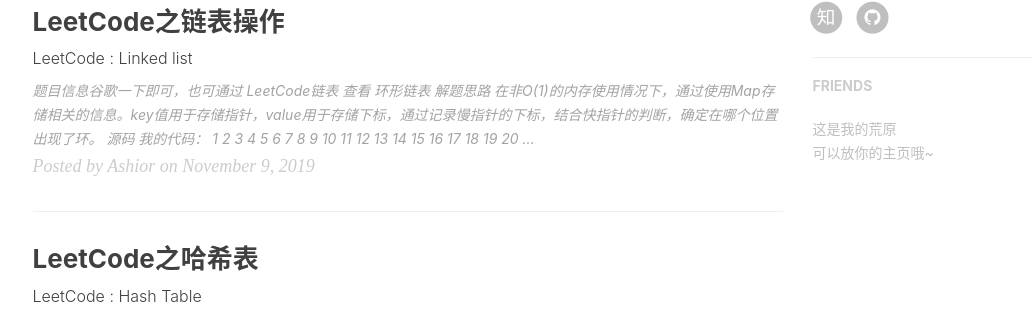
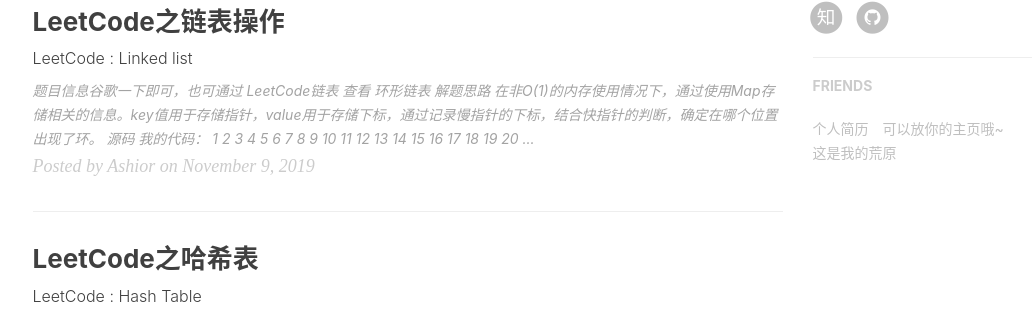
Before and after one commit to xinh79/xinh79.github.io, a Jekyll site: the page built from index.html, in a window 1280 px wide and 900 px high, scrolled down 846 px. Shown: the part 140-452 px from the top of the window, without its empty margins (135-1169 px from the left). Built offline with Jekyll 4.4.1, drawn with Linux system fonts in a browser that asks for light colours; nearby versions of some CDN libraries; the list of posts is cut into pages by our own code; comment, search, counter and statistics services are not loaded.

Commit message:
Update _config.yml

```diff
--- a/_config.yml
+++ b/_config.yml
@@ -108,10 +108,13 @@
 # Friends
 friends: [
     {
-        title: "这是我的荒原",
-        href: "https://xinh79.github.io/404.html"
+        title: "个人简历",
+        href: "https://xinh79.github.io/my_CV.html"
     },{
         title: "可以放你的主页哦~",
         href: "https://xinh79.github.io"
+    },{
+        title: "这是我的荒原",
+        href: "https://xinh79.github.io/404.html"
     }
 ]
```
